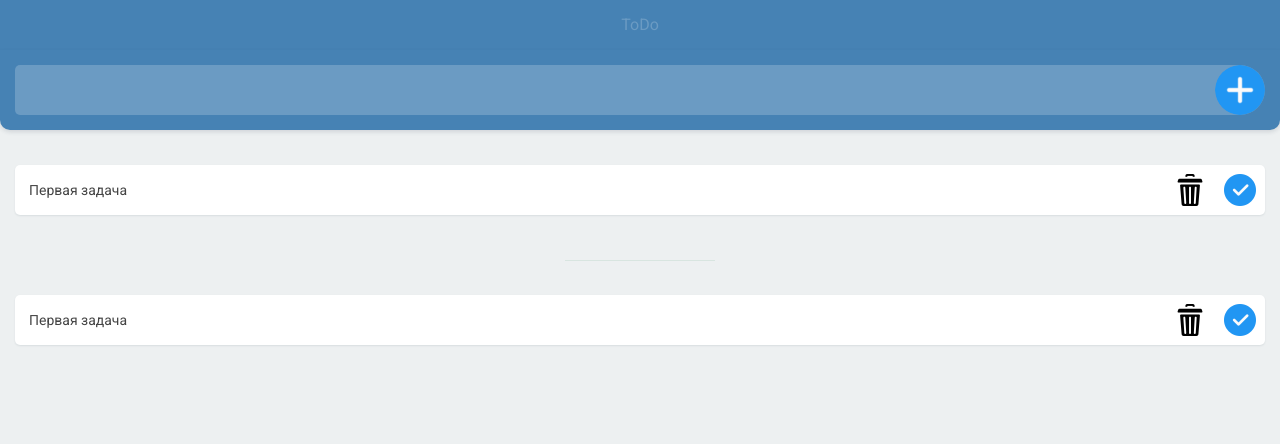
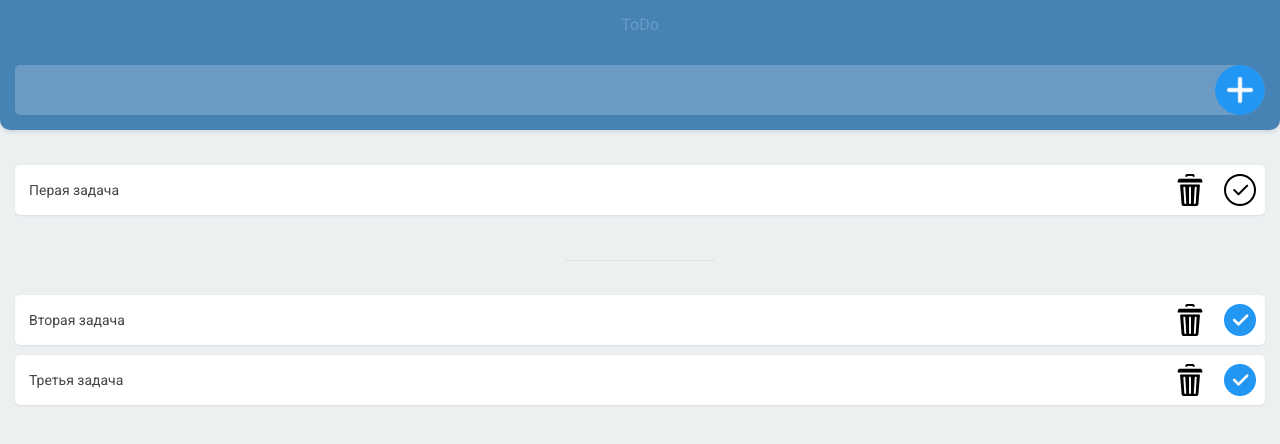
Before and after one commit to ruuuu/ToDoListReact, a React (Create React App) app: page / in a window 1280 px wide. Shown: the top 444 px of the page. Built offline with nearby package versions, Linux system fonts and the light colour scheme.

Commit message:
Add files via upload

```diff
--- a/src/components/Form/Form.tsx
+++ b/src/components/Form/Form.tsx
@@ -1,15 +1,31 @@
 // компонент Form
+import './Form.scss';
+import { ChangeEvent } from 'react';
 
-import './Form.scss';
+
 
 
 export const Form = () => {
 
+      let createText = '';          // здесь будеи хранить введнный  вполе текст задачи
+
+      const formSubmit = () => {            // по нажатию на кнопку плюса, вызовется эта фукнция
+
+      }
+
+      const changeText = (event: ChangeEvent<HTMLInputElement>) => {          // ChangeEvent<HTMLInputElement> - тип евента
+            //console.log(event.target.value)
+            createText = event.target.value;
+
+      }
+
+
+
       return (
             <div className="form-wrapper">
-                        <form action="#">
+                        <form action="#" onSubmit={formSubmit}>         {/*  события начинаются на on. По нажатию на кнопку плюса, выовется formSubmit() */}
                               <label>
-                                    <input type="text" />
+                                    <input type="text" onInput={changeText}/>     {/* событие onInput повесили на поле. При вводе символа в поле, вызовется changeText() */}
                                     <button></button>
                               </label>
                         </form>
--- a/src/components/ToDoList/ToDoLIst.tsx
+++ b/src/components/ToDoList/ToDoLIst.tsx
@@ -1,23 +1,42 @@
 import { ToDoListItem } from "./ToDoListItem/ToDoListItem";
 import './ToDoList.scss';
+import { toDo } from "../../models/todo-item";  // импорт интрфейса toDo
 
 
-export const ToDoList = () => {
+
+export const ToDoList = (props: { todos: toDo[] }) => {      // здесь props  это массив todos, у  котрого элементы имеют тип  toDo
+
+
+
+
+      // вернет компоненты <ToDoListItem /> массив, с todoItem.isDone: false:
+      const checkedList = () => {
+            return  props.todos.filter((todoItem) => todoItem.isDone === false).map((todoItem, index) => {
+                  return  (
+                        <ToDoListItem toDoItem={todoItem} key={index} />            // итерируемуму элементу надо добавлять key
+                  )
+            })
+      }
+
+
+      // вернет компоненты <ToDoListItem /> массив, с todoItem.isDone: true:
+      const uncheckedList = () => {
+            return  props.todos.filter((todoItem) => todoItem.isDone === true).map((todoItem, index) => {
+                  return  (
+                        <ToDoListItem toDoItem={todoItem} key={index} />            // итерируемуму элементу надо добавлять key
+                  )
+            })
+      }
+
+
 
       return (
             <div className="todo-container">
                   <ul className="todo-list failed">
-                        <ToDoListItem />
+                        { checkedList() }
                   </ul>
                   <ul className="todo-list completed">
-                        <ToDoListItem />
-                        {/* <li className="todo-list-item__wrapper">
-                              <span>Вторая задача</span>
-                              <div className="todo-list-item__buttons">
-                                    <button className="btn-trash"></button>
-                                    <button className="btn-uncheck"></button>
-                              </div>
-                        </li> */}
+                        { uncheckedList() }
                   </ul>
         </div>
       )
--- a/src/components/ToDoList/ToDoListItem/ToDoListItem.tsx
+++ b/src/components/ToDoList/ToDoListItem/ToDoListItem.tsx
@@ -1,14 +1,17 @@
 import './ToDoListItem.scss';
+import { toDo } from '../../../models/todo-item';                 // импорт интерфейса
 
 
-export const ToDoListItem = () => {
+                              // {id: number, text: string, isDone: boolean}
+export const ToDoListItem = (props: { toDoItem:  toDo}) => {            // props(атрибут тега) типа toDo
 
+      //console.log('props ', props)
       return (
             <li className="todo-list-item__wrapper">
-                  <span>Первая задача</span>
+                  <span> {props.toDoItem.text} </span>
                   <div className="todo-list-item__buttons">
                         <button className="btn-trash"></button>
-                        <button className="btn-check"></button>
+                        <button className={props.toDoItem.isDone ? 'btn-check' : 'btn-uncheck'}></button>
                   </div>
             </li>
       )
--- /dev/null
+++ b/src/models/todo-item.ts
@@ -0,0 +1,5 @@
+export interface toDo {  // интерфейс
+      id: number,
+      text: string,
+      isDone: boolean
+}
--- a/src/pages/ToDoListPage.tsx
+++ b/src/pages/ToDoListPage.tsx
@@ -3,17 +3,37 @@
 import { Header } from "../components/Header/Header";
 import { Form } from "../components/Form/Form";
 import { ToDoList } from "../components/ToDoList/ToDoLIst";
-
+import { toDo } from "../models/todo-item";           // импортруем интерейс
 
 
 export const ToDoListPage = () => {
-      // в круглых скобках  () пишется верстка
+
+      const todos: toDo[] = [             // массив элементов типа ToDo
+            {
+                  id: 0,
+                  text: 'Перая задача',
+                  isDone: false
+            },
+            {
+                  id: 1,
+                  text: 'Вторая задача',
+                  isDone: true
+            },
+            {
+                  id: 2,
+                  text: 'Третья задача',
+                  isDone: true
+            }
+      ];
+
+
+      // в круглых скобках  () пишется верстка:
       return (
-            <>                                  {/* если надо указать нескоько тегов, то вместо div ставим <> ( React Fragment) */}
-                  <Header />   {/* вызываем компонент Header.tsx */}
-                  <Form />
-                  <ToDoList />
-            </>
+                  <>                                  {/* если надо указать нескоько тегов, то вместо div ставим <> ( React Fragment) */}
+                        <Header />   {/* вызываем компонент Header.tsx */}
+                        <Form />
+                        <ToDoList todos={todos}/>
+                  </>
 
-      )
+            )
 }
```
